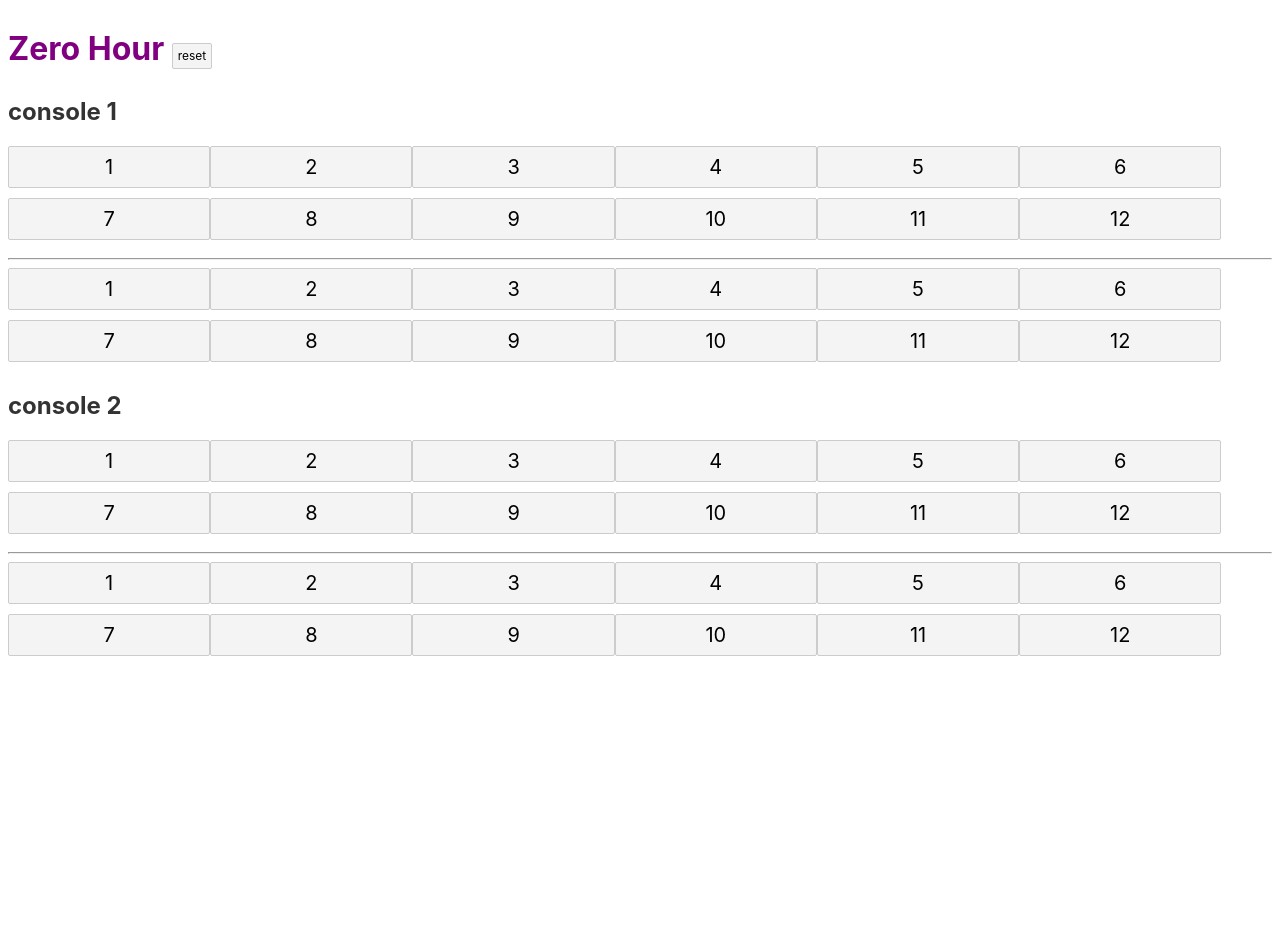
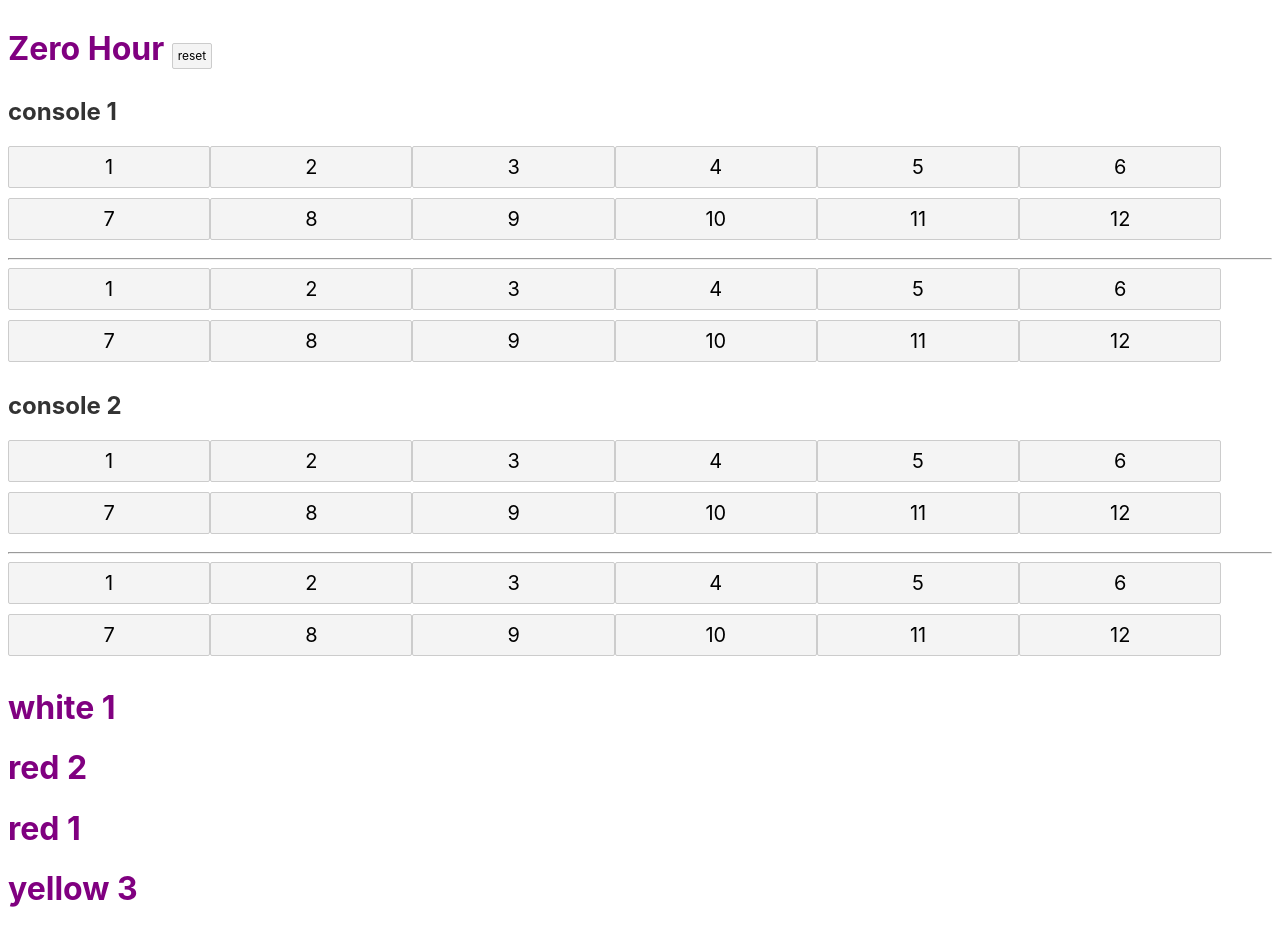
Before and after one commit to kasn/zero-hour, a Svelte app: page / in a window 1280 px wide. Shown: the top 935 px of the page. Before the commit the page ends 800 px from the top, so only its background shows below. Built offline with nearby package versions, Linux system fonts and the light colour scheme.

Commit message:
add all known numbers, fix reset

```diff
--- a/src/App.svelte
+++ b/src/App.svelte
@@ -1,50 +1,57 @@
 <script>
   import range from "lodash/range";
-  import lights from "./configurations.js";
+  import configuration from "./configurations.js";
 
   const numbers = range(1, 13);
 
-  let res = null;
-
   const emptySelection = {
-    c1: [null, null],
-    c2: [null, null]
+    console1: [null, null],
+    console2: [null, null]
   };
 
   let selection = emptySelection;
 
-  let possibleOptions = [];
+  function filterOptions(selection) {
+    let possibleOptions = configuration;
 
-  function consoleClick(consoleNum, consoleRow, num) {
-    selection[`c${consoleNum}`][consoleRow] = num;
-
-    if (selection.c1[0] !== null) {
-      possibleOptions = lights.filter(light => {
-        return light[`console1`][0] === selection.c1[0];
+    if (selection.console1[0] !== null) {
+      possibleOptions = possibleOptions.filter(light => {
+        return light[`console1`][0] === selection.console1[0];
       });
     }
 
-    if (selection.c1[1] !== null) {
-      possibleOptions = lights.filter(light => {
-        return light[`console1`][1] === selection.c1[1];
+    if (selection.console1[1] !== null) {
+      possibleOptions = possibleOptions.filter(light => {
+        return light[`console1`][1] === selection.console1[1];
       });
     }
 
-    if (selection.c2[0] !== null) {
-      possibleOptions = lights.filter(light => {
-        return light[`console2`][0] === selection.c2[0];
+    if (selection.console2[0] !== null) {
+      possibleOptions = possibleOptions.filter(light => {
+        return light[`console2`][0] === selection.console2[0];
       });
     }
 
-    if (selection.c2[1] !== null) {
-      possibleOptions = lights.filter(light => {
-        return light[`console2`][1] === selection.c2[1];
+    if (selection.console2[1] !== null) {
+      possibleOptions = possibleOptions.filter(light => {
+        return light[`console2`][1] === selection.console2[1];
       });
     }
+
+    return possibleOptions;
+  }
+
+  $: possibleOptions = filterOptions(selection);
+
+  function consoleClick(consoleNum, consoleRow, num) {
+    selection[consoleNum][consoleRow] = num;
   }
 
   function reset() {
-    selection = emptySelection;
+    selection = {
+      console1: [null, null],
+      console2: [null, null]
+    };
     possibleOptions = [];
   }
 </script>
@@ -76,19 +83,19 @@
 <div class="console">
   <h2>console 1</h2>
   {#each numbers as num}
-    <button class:selected={selection[`c1`][0] === { num }} on:click={() => consoleClick(1, 0, num)}>{num}</button>
+    <button class:selected={selection[`console1`][0] === num} on:click={() => consoleClick('console1', 0, num)}>{num}</button>
   {/each}
   <hr />
   {#each numbers as num}
-    <button class:selected={selection[`c1`][1] === { num }} on:click={() => consoleClick(1, 1, num)}>{num}</button>
+    <button class:selected={selection[`console1`][1] === num} on:click={() => consoleClick('console1', 1, num)}>{num}</button>
   {/each}
   <h2>console 2</h2>
   {#each numbers as num}
-    <button class:selected={selection[`c2`][0] === { num }} on:click={() => consoleClick(2, 0, num)}>{num}</button>
+    <button class:selected={selection[`console2`][0] === num} on:click={() => consoleClick('console2', 0, num)}>{num}</button>
   {/each}
   <hr />
   {#each numbers as num}
-    <button class:selected={selection[`c2`][1] === { num }} on:click={() => consoleClick(2, 1, num)}>{num}</button>
+    <button class:selected={selection[`console2`][1] === num} on:click={() => consoleClick('console2', 1, num)}>{num}</button>
   {/each}
 
   {#each possibleOptions as option}
--- a/src/configurations.js
+++ b/src/configurations.js
@@ -54,6 +54,393 @@ const lights = [
       color: "yellow",
       number: 2
     }
+  },
+
+  {
+    console1: [2, 6],
+    console2: [5, 4],
+    node: {
+      color: "cyan",
+      number: 1
+    }
+  },
+
+  {
+    console1: [2, 7],
+    console2: [2, 11],
+    node: {
+      color: "yellow",
+      number: 6
+    }
+  },
+
+  {
+    console1: [2, 8],
+    console2: [12, 3],
+    node: {
+      color: "purple",
+      number: 5
+    }
+  },
+
+  {
+    console1: [3, 3],
+    console2: [1, 3],
+    node: {
+      color: "green",
+      number: 7
+    }
+  },
+
+  {
+    console1: [4, 3],
+    console2: [2, 4],
+    node: {
+      color: "green",
+      number: 1
+    }
+  },
+
+  {
+    console1: [4, 3],
+    console2: [2, 11],
+    node: {
+      color: "purple",
+      number: 6
+    }
+  },
+
+  {
+    console1: [4, 6],
+    console2: [5, 6],
+    node: {
+      color: "blue",
+      number: 4
+    }
+  },
+
+  {
+    console1: [4, 8],
+    console2: [12, 8],
+    node: {
+      color: "white",
+      number: 5
+    }
+  },
+
+  {
+    console1: [4, 9],
+    console2: [9, 4],
+    node: {
+      color: "yellow",
+      number: 1
+    }
+  },
+
+  {
+    console1: [5, 6],
+    console2: [7, 3],
+    node: {
+      color: "red",
+      number: 5
+    }
+  },
+
+  {
+    console1: [5, 9],
+    console2: [11, 7],
+    node: {
+      color: "purple",
+      number: 7
+    }
+  },
+
+  {
+    console1: [6, 5],
+    console2: [6, 10],
+    node: {
+      color: "purple",
+      number: 1
+    }
+  },
+
+  {
+    console1: [6, 9],
+    console2: [12, 10],
+    node: {
+      color: "white",
+      number: 7
+    }
+  },
+
+  {
+    console1: [6, 11],
+    console2: [11, 4],
+    node: {
+      color: "cyan",
+      number: 4
+    }
+  },
+
+  {
+    console1: [7, 2],
+    console2: [8, 3],
+    node: {
+      color: "white",
+      number: 6
+    }
+  },
+
+  {
+    console1: [6, 11],
+    console2: [11, 4],
+    node: {
+      color: "cyan",
+      number: 4
+    }
+  },
+
+  {
+    console1: [7, 2],
+    console2: [8, 3],
+    node: {
+      color: "white",
+      number: 6
+    }
+  },
+
+  {
+    console1: [7, 4],
+    console2: [2, 7],
+    node: {
+      color: "green",
+      number: 5
+    }
+  },
+
+  {
+    console1: [7, 9],
+    console2: [6, 5],
+    node: {
+      color: "yellow",
+      number: 4
+    }
+  },
+
+  {
+    console1: [7, 12],
+    console2: [1, 2],
+    node: {
+      color: "blue",
+      number: 5
+    }
+  },
+
+  {
+    console1: [8, 4],
+    console2: [5, 8],
+    node: {
+      color: "cyan",
+      number: 2
+    }
+  },
+
+  {
+    console1: [8, 5],
+    console2: [11, 8],
+    node: {
+      color: "cyan",
+      number: 7
+    }
+  },
+
+  {
+    console1: [8, 6],
+    console2: [2, 9],
+    node: {
+      color: "white",
+      number: 3
+    }
+  },
+
+  {
+    console1: [8, 6],
+    console2: [9, 2],
+    node: {
+      color: "yellow",
+      number: 5
+    }
+  },
+
+  {
+    console1: [8, 10],
+    console2: [5, 6],
+    node: {
+      color: "red",
+      number: 3
+    }
+  },
+
+  {
+    console1: [8, 12],
+    console2: [5, 9],
+    node: {
+      color: "cyan",
+      number: 6
+    }
+  },
+
+  {
+    console1: [9, 3],
+    console2: [12, 7],
+    node: {
+      color: "green",
+      number: 3
+    }
+  },
+
+  {
+    console1: [9, 7],
+    console2: [7, 8],
+    node: {
+      color: "purple",
+      number: 4
+    }
+  },
+
+  {
+    console1: [9, 9],
+    console2: [8, 10],
+    node: {
+      color: "purple",
+      number: 2
+    }
+  },
+
+  {
+    console1: [10, 2],
+    console2: [3, 8],
+    node: {
+      color: "white",
+      number: 2
+    }
+  },
+
+  {
+    console1: [10, 3],
+    console2: [2, 3],
+    node: {
+      color: "green",
+      number: 4
+    }
+  },
+
+  {
+    console1: [10, 5],
+    console2: [6, 2],
+    node: {
+      color: "blue",
+      number: 2
+    }
+  },
+
+  {
+    console1: [10, 12],
+    console2: [11, 5],
+    node: {
+      color: "green",
+      number: 6
+    }
+  },
+
+  {
+    console1: [11, 1],
+    console2: [5, 7],
+    node: {
+      color: "blue",
+      number: 6
+    }
+  },
+
+  {
+    console1: [11, 4],
+    console2: [2, 8],
+    node: {
+      color: "blue",
+      number: 7
+    }
+  },
+
+  {
+    console1: [11, 4],
+    console2: [4, 11],
+    node: {
+      color: "yellow",
+      number: 7
+    }
+  },
+
+  {
+    console1: [11, 4],
+    console2: [5, 4],
+    node: {
+      color: "red",
+      number: 4
+    }
+  },
+
+  {
+    console1: [11, 6],
+    console2: [12, 8],
+    node: {
+      color: "red",
+      number: 7
+    }
+  },
+
+  {
+    console1: [11, 7],
+    console2: [6, 3],
+    node: {
+      color: "purple",
+      number: 3
+    }
+  },
+
+  {
+    console1: [11, 11],
+    console2: [7, 3],
+    node: {
+      color: "blue",
+      number: 3
+    }
+  },
+
+  {
+    console1: [12, 2],
+    console2: [11, 4],
+    node: {
+      color: "cyan",
+      number: 5
+    }
+  },
+
+  {
+    console1: [12, 5],
+    console2: [7, 1],
+    node: {
+      color: "white",
+      number: 4
+    }
+  },
+
+  {
+    console1: [12, 5],
+    console2: [12, 11],
+    node: {
+      color: "blue",
+      number: 1
+    }
   }
 ];
 
```
